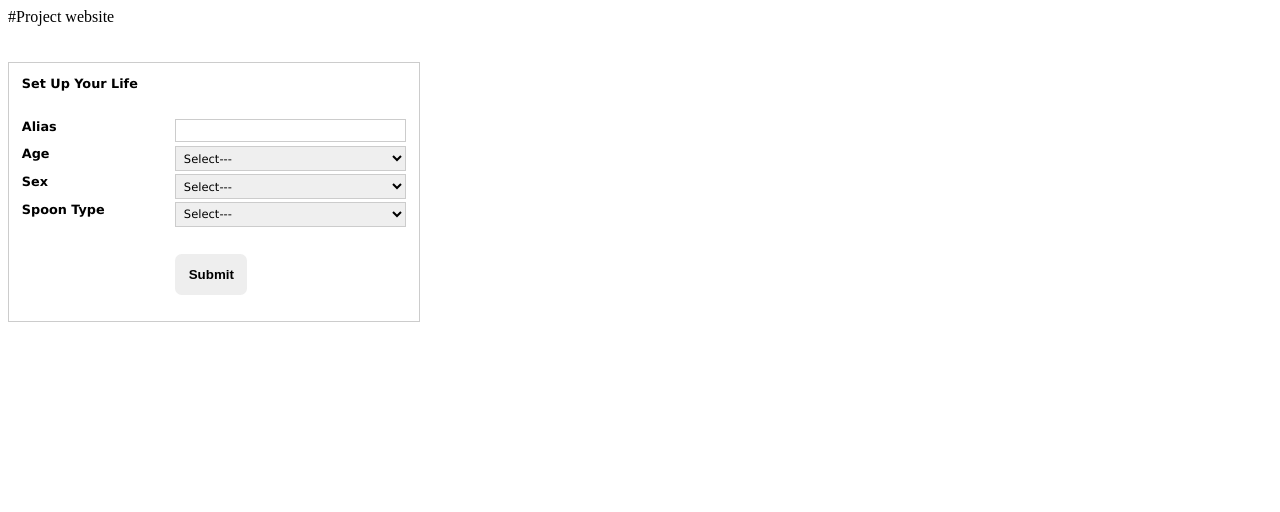
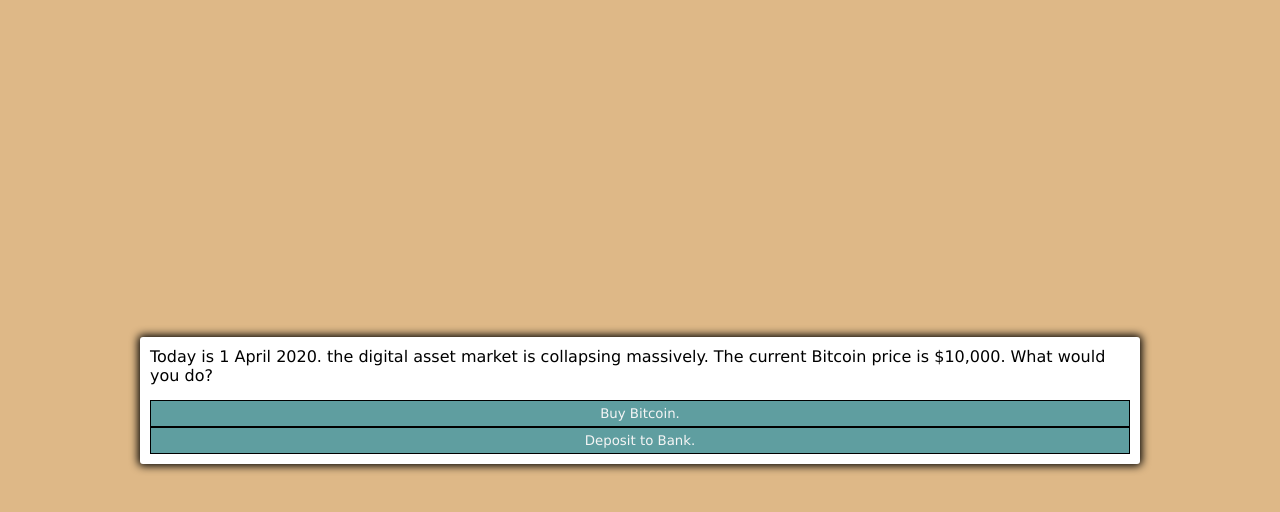
Before and after one commit to etfquant/8801, a plain HTML site: page index.html in a window 1280 px wide. Drawn offline with Linux system fonts and the light colour scheme.

Commit message:
Add files via upload

```diff
--- /dev/null
+++ b/gamestyle.css
@@ -0,0 +1,44 @@
+*, *::before, *::after {
+    box-sizing: border-box;
+    font-family: "Lucida Sans Unicode", "Lucida Grande", sans-serif;
+}
+
+body {
+    padding: 0;
+    margin: 0;
+    display: flex;
+    justify-content: center;
+    align-items: center;
+    width: 100vw;
+    height: 100vh;
+    background-color: burlywood;
+}
+
+.container {
+    width: 1000px;
+    max-width: 90%;
+    background-color: white;
+    padding: 10px;
+    border-radius: 3px;
+    box-shadow: 0 0 8px 2px;
+}
+
+.btn-grid {
+    display: grid;
+    grid-template-columns: repeat(4, auto)
+    gap: 8px;
+    margin-top: 15px;
+}
+
+.btn {
+    background-color: cadetblue;
+    border: 1px solid black;
+    border-radius; 5px;
+    padding: 5px 10px;
+    color: whitesmoke;
+    outline: none;
+}
+
+.btn:hover {
+    background-color: chocolate;
+}
--- a/index.html
+++ b/index.html
@@ -1,141 +1,29 @@
-
-#Project website <br><br><br>
-
 <!DOCTYPE html>
 <html lang="en">
 <head>
-<meta charset="utf-8">
-<meta name="viewport" content="width=device-width, initial-scale=1">
-<meta http-equiv="x-ua-compatible" content="ie=edge">
-<title>My Spoon</title>
+    <meta charset="UTF-8">
+    <meta name="viewpoint" content="width=device-width, initial-scale=1.0">
+    <meta http-equiv="X-UA-Compatible" content="ie=edge">
+    <link href="gamestyle.css" rel="stylesheet">
 
-<!-- CSS -->
-<style>
-.myForm {
-font-family: "Lucida Sans Unicode", "Lucida Grande", sans-serif;
-font-size: 0.8em;
-width: 30em;
-padding: 1em;
-border: 1px solid #ccc;
-}
-
-.myForm * {
-box-sizing: border-box;
-}
-
-.myForm fieldset {
-border: none;
-padding: 0;
-}
-
-.myForm legend,
-.myForm label {
-padding: 0;
-font-weight: bold;
-}
-
-.myForm label.choice {
-font-size: 0.9em;
-font-weight: normal;
-}
-
-.myForm label {
-text-align: left;
-display: block;
-}
-
-.myForm input[type="text"],
-.myForm input[type="tel"],
-.myForm input[type="email"],
-.myForm input[type="datetime-local"],
-.myForm select,
-.myForm textarea {
-float: right;
-width: 60%;
-border: 1px solid #ccc;
-font-family: "Lucida Sans Unicode", "Lucida Grande", sans-serif;
-font-size: 0.9em;
-padding: 0.3em;
-}
-
-.myForm textarea {
-height: 100px;
-}
-
-.myForm input[type="radio"],
-.myForm input[type="checkbox"] {
-margin-left: 40%;
-}
-
-.myForm button {
-padding: 1em;
-border-radius: 0.5em;
-background: #eee;
-border: none;
-font-weight: bold;
-margin-left: 40%;
-margin-top: 1.8em;
-}
-
-.myForm button:hover {
-background: #ccc;
-cursor: pointer;
-}
-</style>
-
-</head>
-<body>
-
-<form class="myForm" method="get" enctype="application/x-www-form-urlencoded" action="/html/codes/html_form_handler.cfm">
-
-  <b>Set Up Your Life</b><br><br>
-<p>
-<label>Alias
-<input type="text" name="player_name" required>
-</label>
-</p>
-
-<p>
-<label>Age
-<select id="age" name="age">
-<option value="" selected="selected">Select---</option>
-<option value="agegroup1" > Under 19 </option>
-<option value="agegroup2" > 19 ~ 30 </option>
-<option value="agegroup2" > 31 ~ 50 </option>
-<option value="agegroup2" > 51 ~ 70 </option>
-<option value="agegroup2" > Over 70 </option>
-</select>
-</label>
-</p>
-
-<p>
-<label>Sex
-<select id="sex" name="sex">
-<option value="" selected="selected">Select---</option>
-<option value="male" >Male</option>
-<option value="female" >Female</option>
-</select>
-</label>
-</p>
-
-<p>
-<label>Spoon Type
-<select id="spoon" name="spoon">
-<option value="" selected="selected">Select---</option>
-<option value="diamond" >Diamond Spoon</option>
-<option value="gold" >Gold Spoon</option>
-<option value="silver" >Silver Spoon</option>
-<option value="dirt" >Dirt Spoon</option>
-</select>
-</label>
-</p>
-
-<p>
+    <script defer src="thespoon.js"></script>
 
 
-<p><button>Submit</button></p>
+    <title>The Spoon</title>
+</head>
 
-</form>
+<body>
+<div class="container">
+    <div id="text">Text</div>
+    <div id="option-buttons" class="btn-grid">
+        <button class="btn">Option 1</button>
+        <button class="btn">Option 2</button>
+        <button class="btn">Option 3</button>
+        <button class="btn">Option 4</button>
+    </div>
+</div>
 
 </body>
+
+
 </html>
--- /dev/null
+++ b/thespoon.js
@@ -0,0 +1,208 @@
+const textElement = document.getElementById('text')
+const optionButtonsElement = document.getElementById('option-buttons')
+
+let state = {}
+
+function startthejourney() {
+    state = {}
+    showTextNode(1)
+}
+
+function showTextNode(textNodeIndex) {
+    const textNode = textNodes.find(textNode => textNode.id === textNodeIndex)
+    textElement.innerText = textNode.text
+    while (optionButtonsElement.firstChild) {
+        optionButtonsElement.removeChild(optionButtonsElement.firstChild)
+    }
+
+    textNode.options.forEach(option => {
+        if (showOption(option)) {
+            const button = document.createElement('button')
+            button.innerText = option.text
+            button.classList.add('btn')
+            button.addEventListener('click', () => selectOption(option))
+            optionButtonsElement.appendChild(button)
+        }
+    })
+}
+
+function showOption(option) {
+    return option.requiredState == null || option.requiredState(state)
+}
+
+function selectOption(option) {
+    const nextTextNodeId = option.nextText
+    if (nextTextNodeId <= 0) {
+        return startthejourney()
+    }
+    state = Object.assign(state, option.setState)
+    showTextNode(nextTextNodeId)
+}
+
+const textNodes = [
+    {
+        id: 1,
+        text: 'Today is 1 April 2020. the digital asset market is collapsing massively. The current Bitcoin price is $10,000. What would you do?',
+        options: [
+            {
+                text: 'Buy Bitcoin.',
+                setState: { btcholder: true },
+                nextText: 2
+            },
+            {
+                text: 'Deposit to Bank.',
+                nextText: 10
+            }
+        ]
+    },
+    {
+        id: 2,
+        text: 'Today is 1 April 2020. due to the COVID-19 pandemic, the digital asset market is collapsing massively again. The Bitcoin price is now $3,000 and you are losing 60% of your investment. What would you do?',
+        options: [
+            {
+                text: 'Buy more Bitcoin',
+                requiredState: (currentState) => currentState.btcholder,
+                setState: { btcholder: false, buymore: true },
+                nextText: 3
+            },
+            {
+                text: 'HODL, just hold the current Bitcoin',
+                requiredState: (currentState) => currentState.btcholder,
+                setState: { btcholder: false, HODL: true },
+                nextText: 3
+            },
+            {
+                text: 'FUD is coming and this time it is real!',
+                nextText: 11
+            }
+        ]
+    },
+    {
+        id: 3,
+        text: 'After one year, Bitcoin has been soared up +1500%. Elon Musk just tweeted "Bitcoin". \n' +
+            'What would you do?',
+        options: [
+            {
+                text: 'HODL to the end with Elon Musk!',
+                nextText: 4
+            },
+            {
+                text: 'Take profit and withdrawal some cash.',
+                nextText: 6
+            },
+            {
+                text: 'I am skeptical. I will take Short position this time!',
+                nextText: 12
+            }
+        ]
+    },
+    {
+        id: 4,
+        text: 'Congrats! Your asset has been 10X! You are now a Platinum spoon!',
+        options: [
+            {
+                text: 'Start Again',
+                nextText: -1
+            }
+        ]
+    },
+    {
+        id: 5,
+        text: 'You did a good job but Bitcoin has gone to the moon after you cashed out.\n' +
+            'You are just a sliver spoon.',
+        options: [
+            {
+                text: 'Start Again',
+                nextText: -1
+            }
+        ]
+    },
+    {
+        id: 6,
+        text: 'Bitcoin has reached $61k All Time High. And now you can buy Tesla with Bitcoin. \n' +
+            'You have another chance. ',
+        options: [
+            {
+                text: 'HODL to the end with Elon Musk!',
+                nextText: 7
+            },
+            {
+                text: 'I had good enough. I am cashing out.',
+                nextText: 5
+            },
+            {
+                text: 'I am taking short this time!',
+                nextText: 12
+            }
+        ]
+    },
+    {
+        id: 7,
+        text: 'The market is suddenly collapsing because \n' +
+            'digital assets are highly correlated to risky asset mainly the SP500. You are down -30% from the peak. What is your action?',
+        options: [
+            {
+                text: 'Sell them off. I am out.',
+                nextText: 8
+            },
+            {
+                text: 'Buy more. In Bitcoin we trust.',
+                requiredState: (currentState) => currentState.buymore,
+                nextText: 9
+            }
+        ]
+    },
+    {
+        id: 8,
+        text: 'You could have earned more but you closed your position on the dip ($50k) and now the Bitcoin is all time high! You are just a Silver spoon',
+        options: [
+            {
+                text: 'Start Again',
+                nextText: -1
+            }
+        ]
+    },
+    {
+        id: 9,
+        text: 'You have perfectly bought on the dip. Bitcoin has reached $64k, another record and now you have earned 30% more.\n' +
+            'You are now a Platinum spoon!',
+        options: [
+            {
+                text: 'Start Again',
+                nextText: -1
+            }
+        ]
+    },
+    {
+        id: 10,
+        text: 'You just earned 2% of interest. You are just a dirt spoon.',
+        options: [
+            {
+                text: 'Start Again',
+                nextText: -1
+            }
+        ]
+    },
+    {
+        id: 11,
+        text: 'You lost 70% of your asset. Now you are just a dirt spoon.',
+        options: [
+            {
+                text: 'Start Again',
+                nextText: -1
+            }
+        ]
+    },
+    {
+        id: 12,
+        text: 'Ouch!....You lost some of your accumulated profit. Now you are just a gold spoon.',
+        options: [
+            {
+                text: 'Start Again',
+                nextText: -1
+            }
+        ]
+    }
+]
+
+startthejourney()
```
Also changed, not shown: 1 other file.
